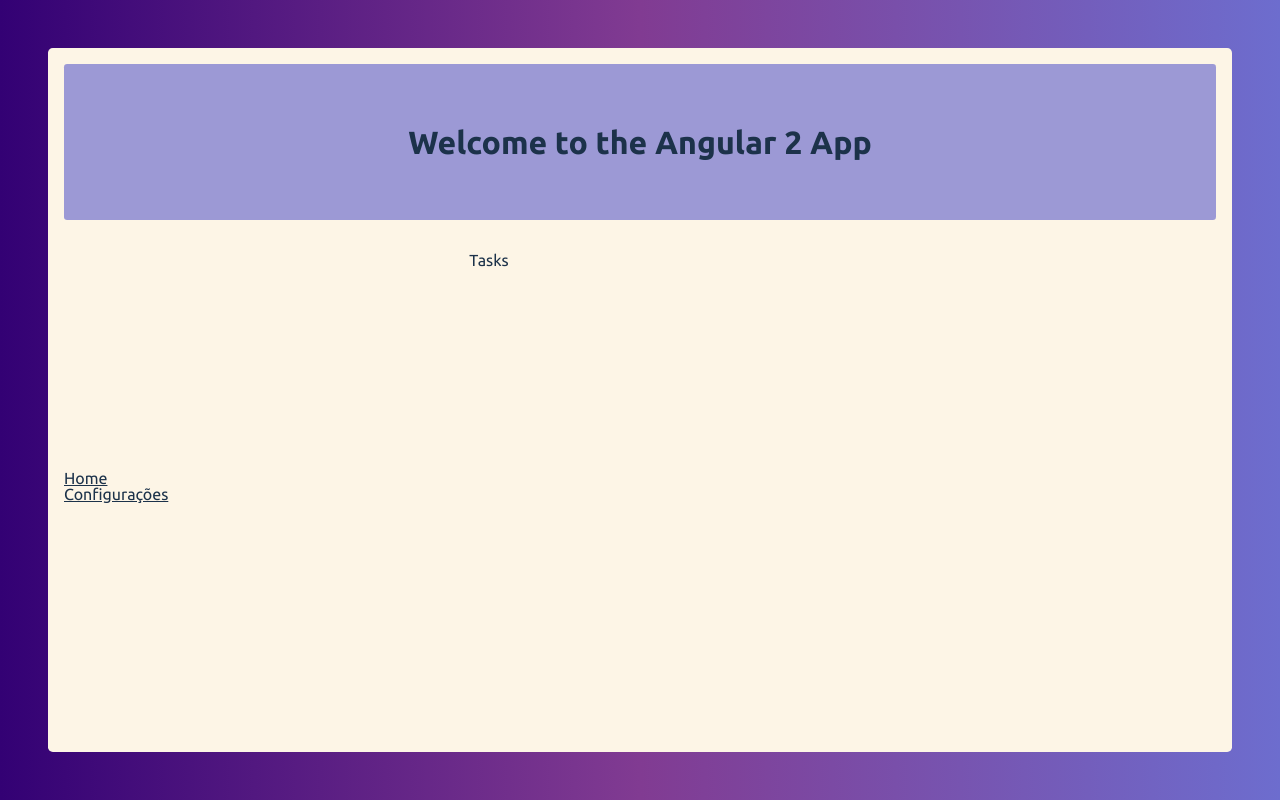
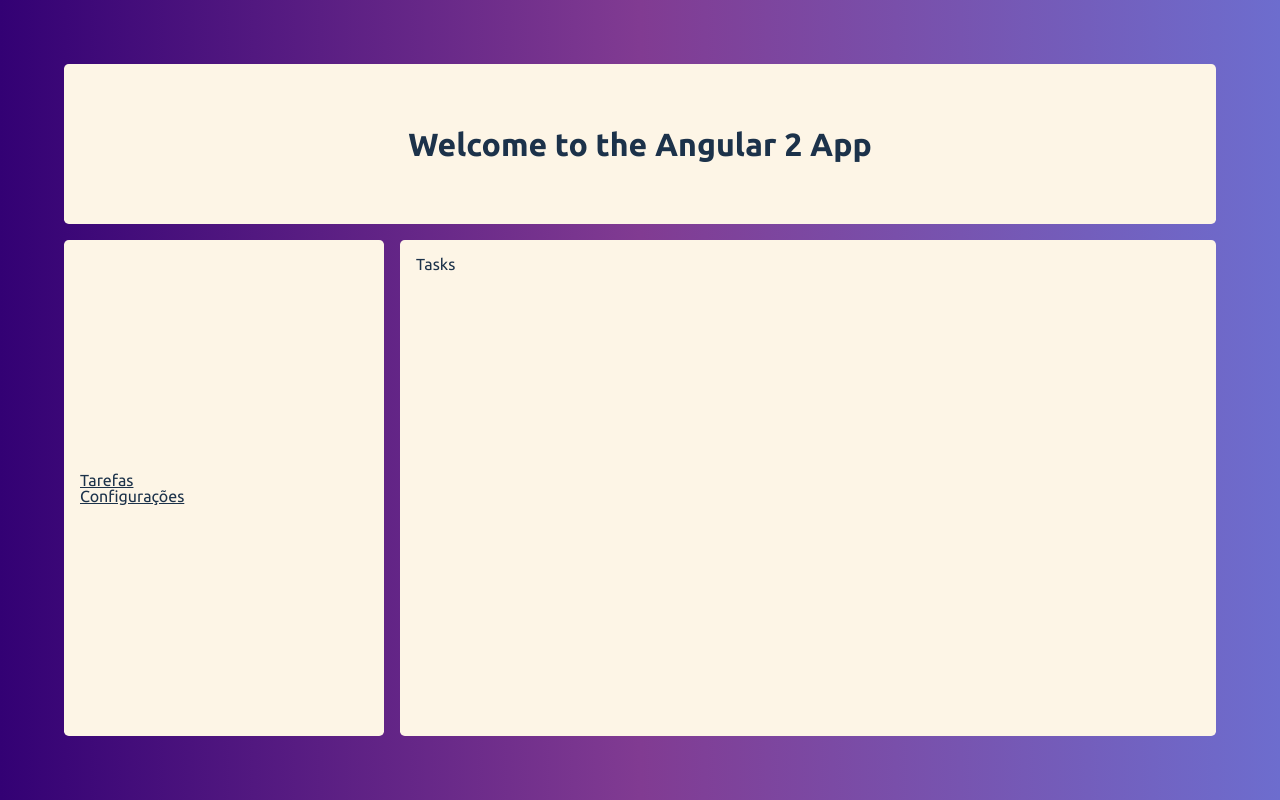
Before and after one commit to lucasfernandes20/angular-electron-finance-app, an Angular app: page / in a window 1280 px wide. Built offline with nearby package versions, Linux system fonts and the light colour scheme.

Commit message:
style: separates layout into block

```diff
--- a/src/app/app.component.html
+++ b/src/app/app.component.html
@@ -1,18 +1,18 @@
 <main class="main">
   <div class="content">
     <div class="container">
-      <div class="header-container">
+      <div class="header-container block">
         <h1 class="header">Welcome to the Angular 2 App</h1>
       </div>
-      <aside class="aside-container">
+      <aside class="aside-container block">
         <nav>
           <ul>
-            <li><a routerLink="/" routerLinkActive="active">Home</a></li>
+            <li><a routerLink="/" routerLinkActive="active">Tarefas</a></li>
             <li><a routerLink="/config" routerLinkActive="active">Configurações</a></li>
           </ul>
         </nav>
       </aside>
-      <div class="main-container">
+      <div class="main-container block">
         <router-outlet></router-outlet>
       </div>
     </div>
--- a/src/app/app.component.scss
+++ b/src/app/app.component.scss
@@ -8,18 +8,21 @@
 }
 
 .container {
-  background-color: var(--background);
   width: calc(100% - 6rem);
   height: calc(100% - 6rem);
-  border-radius: var(--radius);
   padding: 1rem;
   display: grid;
   gap: 1rem;
   grid-template:
   "head head head" 1fr
-  "nav main main" 1fr
-  "nav main main" 1fr
-  "nav main main" 1fr / 1fr 1fr 1fr;
+  "nav main main" 2fr
+  "nav main main" 1fr / 1fr 2.5fr;
+}
+
+.block {
+  border-radius: var(--radius);
+  background-color: var(--background);
+  padding: 1rem;
 }
 
 .header-container {
@@ -29,13 +32,10 @@
   align-items: center;
   font-weight: bold;
   font-size: 2rem;
-  background-color: #6d6dceAA;
-  border-radius: calc(var(--radius) - 0.1rem);
 }
 
 .main-container {
   grid-area: main;
-  padding: 1rem;
 }
 
 .aside-container {
```
